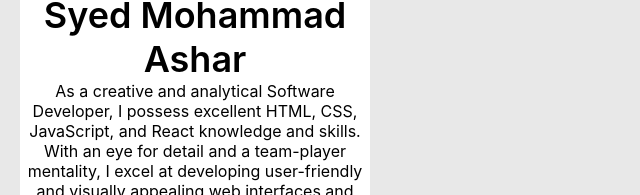
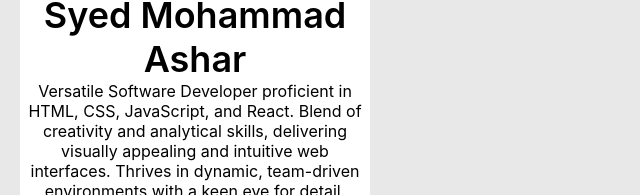
Before and after one commit to Azharr110/Profile-Card-, a React (Create React App) app in the folder user-profile-card/: page / in a window 1280 px wide. Shown: the part 757-952 px from the top of the page, without its empty margins (0-640 px from the left). Built offline with nearby package versions, Linux system fonts and the light colour scheme.

Commit message:
Add user2 description

```diff
--- a/user-profile-card/src/App.js
+++ b/user-profile-card/src/App.js
@@ -1,12 +1,14 @@
 import './App.css';
 import { UserProfileCard } from './Components/User-Profile-Card/UserProfileCard';
 import { UserProfileCardTwo } from './Components/User-Profile-Card/User2';
+import { UserProfileCardThree } from './Components/User-Profile-Card/User3';
 
 function App() {
   return (
     <div className="App">
         <UserProfileCard />
         <UserProfileCardTwo />
+        <UserProfileCardThree />
 
     </div>
   );
--- a/user-profile-card/src/Components/User-Profile-Card/User2.jsx
+++ b/user-profile-card/src/Components/User-Profile-Card/User2.jsx
@@ -10,9 +10,9 @@ export const UserProfileCardTwo = () => {
           <img src={profile_icon} alt="" />
           <div className="profile-title">Syed Mohammad Ashar</div>
           <div className="rpfile-description">
-          As a creative and analytical Software Developer, I possess excellent HTML, CSS, JavaScript, and React
-knowledge and skills. With an eye for detail and a team-player mentality, I excel at developing user-friendly
-and visually appealing web interfaces and thrive in fast-paced, team-driven environments.
+          Versatile Software Developer proficient in HTML, CSS, JavaScript, and React. Blend of creativity and analytical skills,
+           delivering visually appealing and intuitive web interfaces. Thrives in dynamic,
+           team-driven environments with a keen eye for detail.
           </div>
           <div className="profile-button">
             <a href="mailto:abdazhar786@gmail.com">Contact Me</a>
```
